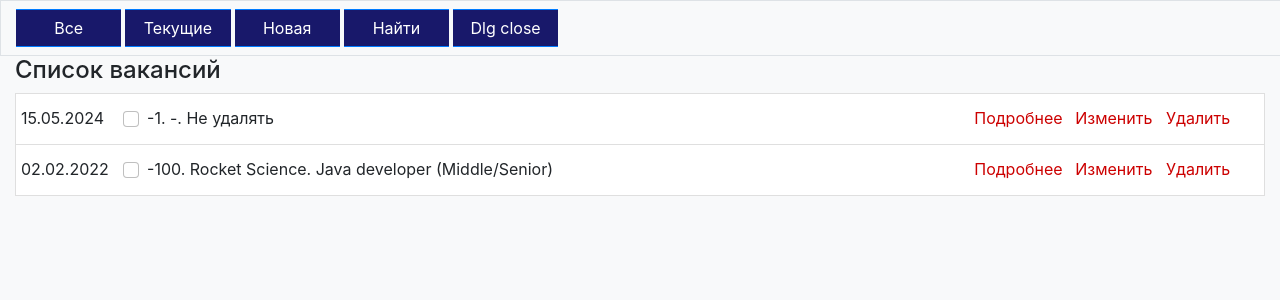
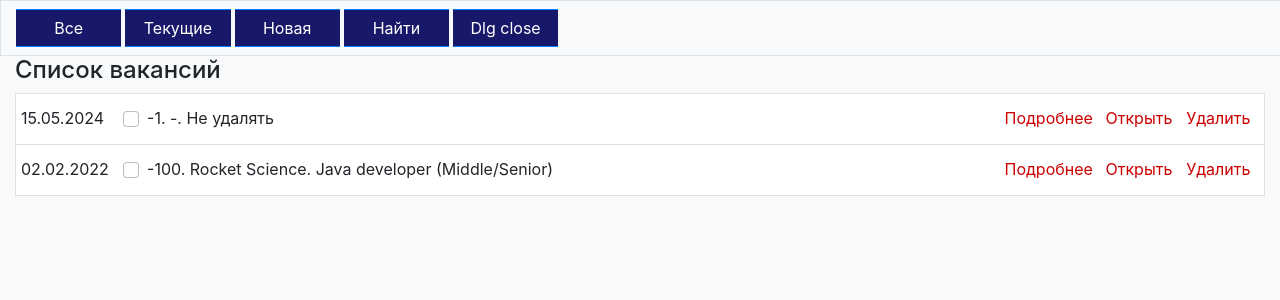
Before and after one commit to cherepakhin/vacancy_front, a React (Create React App) app: page / in a window 1280 px wide. Shown: the top 300 px of the page. Built offline with nearby package versions, Linux system fonts and the light colour scheme.

Commit message:
add Open button and css width

```diff
--- a/src/App.css
+++ b/src/App.css
@@ -43,14 +43,36 @@
 
 .list-group-item-action {
   text-align: center;
-  padding-right: 1ch;
+  padding-right: 0ch;
 
-  clear: both;
   height: 1px;
-  float:left;
+  float:center;
 
   min-width: 10ch;
   max-width: 10ch !important;
+}
+
+.list-group-item-action-open {
+  text-align: center;
+  margin-right: 1ch;
+
+  height: 1px;
+  float:center;
+
+  min-width: 7ch;
+  max-width: 7ch !important;
+}
+
+.list-group-item-action-delete {
+  text-align: center;
+  padding-right: 0ch;
+  margin-right: 1ch;
+
+  height: 1px;
+  float:center;
+
+  min-width: 7ch;
+  max-width: 7ch !important;
 }
 
 .list-group-item-action-event {
--- a/src/components/vacancies/Vacancy.js
+++ b/src/components/vacancies/Vacancy.js
@@ -112,11 +112,11 @@ const Vacancy = ({ vacancy }) => {
         <span onClick={() => openAboutDlg()} tabIndex={1} role="button">Подробнее</span>
       </div>
 
-      <div id="idEditBtn" className="col-1 list-group-item-action" title="Изменить вакансию">
-        <span onClick={() => openAboutDlg()} tabIndex={2} role="button">Изменить</span>
+      <div id="idOpenBtn" className="col-1 list-group-item-action list-group-item-action-open" title="Открыть вакансию">
+        <span onClick={() => openAboutDlg()} tabIndex={2} role="button">Открыть</span>
       </div>
 
-      <div id="idDeleteBtn" className="col-1 list-group-item-action list-group-item-action-last" title="Удалить вакансию">
+      <div id="idDeleteBtn" className="col-1 list-group-item-action list-group-item-action-delete" title="Удалить вакансию">
         <span onClick={() => openDeleteConfirmDlg(id)} tabIndex={3} role="button">Удалить</span>
       </div>
 
```
